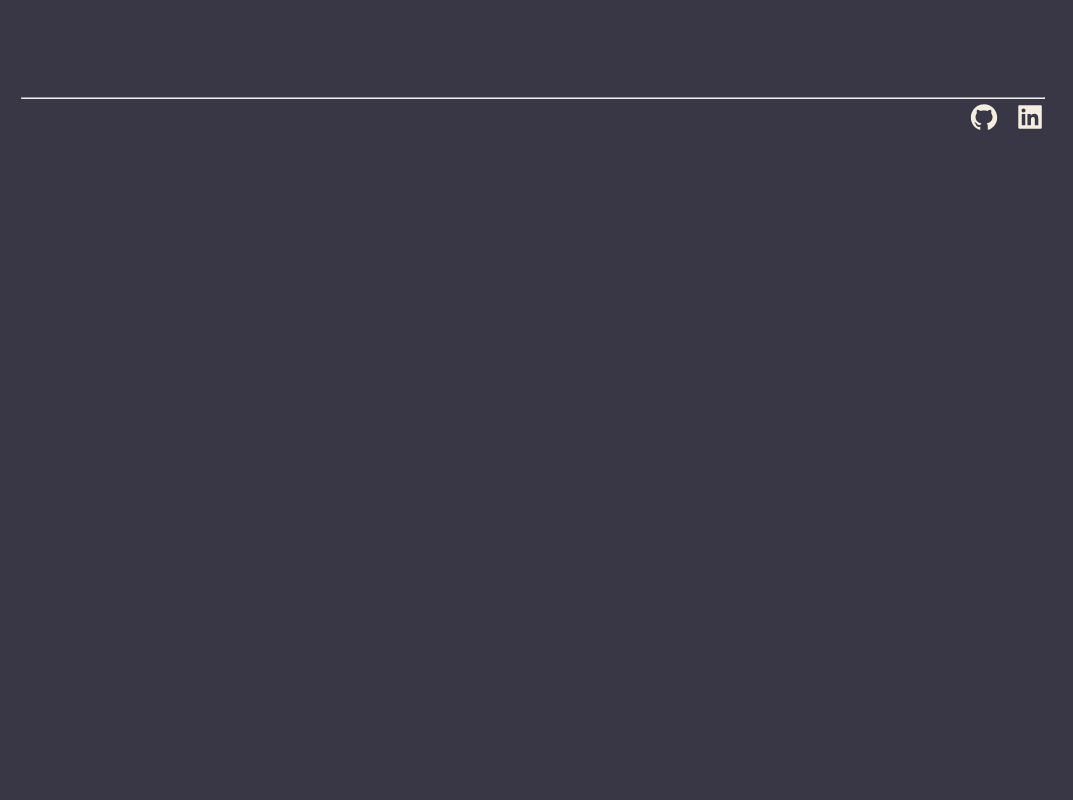
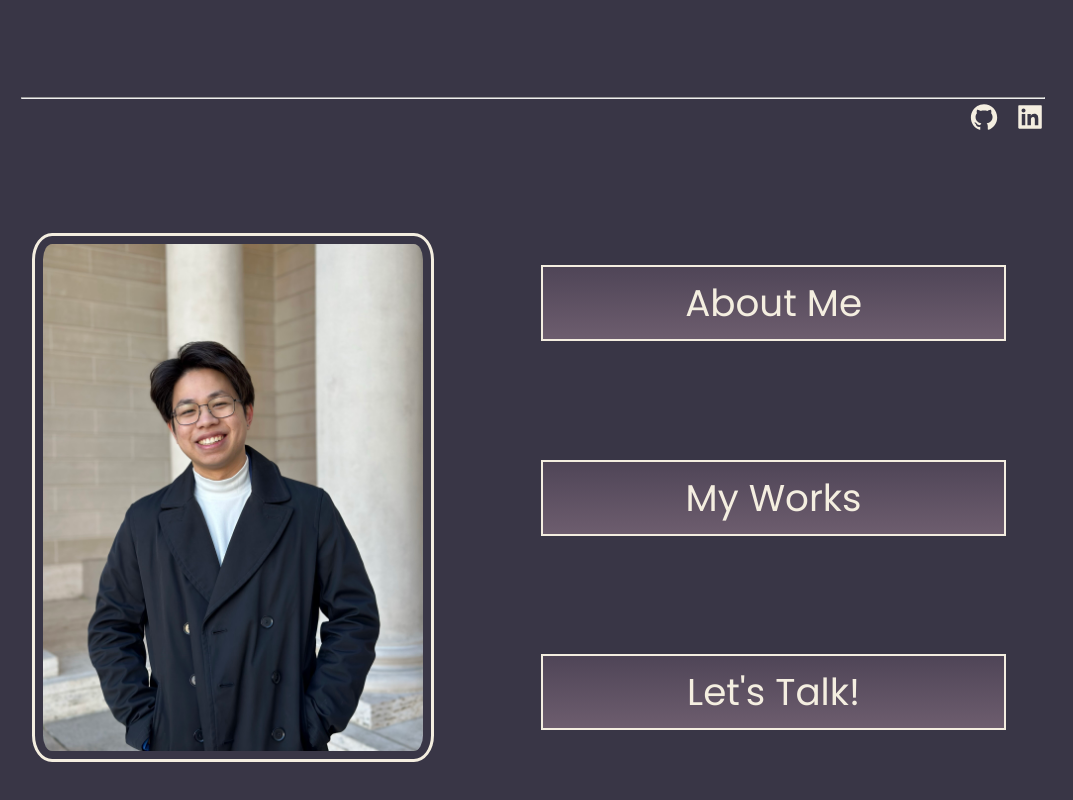
Before and after one commit to Jerricke/my-portfolio2.0, a React (Vite) app: page / in a window 1280 px wide. Shown: the part 642-1442 px from the top of the page, without its empty margins (107-1180 px from the left). Before the commit the page ends 880 px from the top, so only its background shows below. Built offline with nearby package versions, Linux system fonts and the light colour scheme.

Commit message:
setup home menu component

```diff
--- a/src/App.css
+++ b/src/App.css
@@ -11,7 +11,7 @@ body {
 * {
   color: var(--text);
   margin: 0;
-  overflow-y: hidden;
+  /* overflow-y: hidden; */
 }
 
 
@@ -33,10 +33,7 @@ header nav {
 header nav a{
   font-size: var(--step-1);
   text-decoration: none;
-}
-
-header nav hr {
-  /* display: inline-block; */
+  width: 8.5rem;
 }
 
 /* footer */
--- /dev/null
+++ b/src/components/Home_Menu/HomeMenu.css
@@ -0,0 +1,49 @@
+
+.homeMenu {
+    margin-top: 10%;
+}
+
+.homeMenu__wrapper {
+    display: flex;
+    flex-flow: row wrap;
+    justify-content: space-evenly;
+}
+
+.homeMenu__image {
+    width: 33%;
+    padding: 0.5rem;
+    border: 3px var(--text) solid;
+    border-radius: 5%;
+    /* margin-inline: 5%; */
+
+}
+
+.homeMenu__nav {
+    width: 40%;
+    padding: 2rem;
+    /* border: 2px white solid; */
+}
+
+.homeMenu__router {
+    padding: 0;
+    display: flex;
+    flex-flow: column wrap;
+    justify-content: space-between;
+    height: 100%;
+    width: auto;
+}
+
+.homeMenu__router li {
+    width: 100%;
+    list-style: none;
+    border: 2px var(--text) solid;
+    text-align: center;
+    padding: 0.5rem 0;
+    background: linear-gradient(var(--secondary), var(--tertiary));
+
+}
+.homeMenu__router li a {
+    display: block;
+    text-decoration: none;
+    font-size: var(--step-1);
+}
--- /dev/null
+++ b/src/components/Home_Menu/HomeMenu.jsx
@@ -0,0 +1,34 @@
+import { motion } from 'framer-motion';
+import './HomeMenu.css';
+import { NavLink } from 'react-router-dom';
+import Jerrick from '../../assets/Jerrick.jpeg';
+
+function HomeMenu() {
+  return (
+    <motion.div
+      initial={{ display: 'none', opacity: 0 }}
+      animate={{ display: 'block', opacity: 1 }}
+      transition={{ delay: 6.6, duration: 1 }}
+      className="homeMenu"
+    >
+      <div className="homeMenu__wrapper">
+        <img className="homeMenu__image" src={Jerrick} alt="Jerrick" />
+        <div className="homeMenu__nav">
+          <ul className="homeMenu__router">
+            <li>
+              <NavLink>About Me</NavLink>
+            </li>
+            <li>
+              <NavLink>My Works</NavLink>
+            </li>
+            <li>
+              <NavLink>Let&apos;s Talk!</NavLink>
+            </li>
+          </ul>
+        </div>
+      </div>
+    </motion.div>
+  );
+}
+
+export default HomeMenu;
--- a/src/components/Home_Welcome/Welcome.css
+++ b/src/components/Home_Welcome/Welcome.css
@@ -3,7 +3,7 @@
     margin:0;
     box-sizing: border-box;
     width: 100%;
-    height: 100vh;
+    height: 90vh;
     position: relative;
     background-color: var(--primary);
 }
--- a/src/components/Home_Welcome/Welcome.jsx
+++ b/src/components/Home_Welcome/Welcome.jsx
@@ -1,8 +1,19 @@
 import './Welcome.css';
+import { motion } from 'framer-motion';
 
 function Welcome() {
   return (
-    <div id="welcome">
+    <motion.div
+      animate={{
+        opacity: [1, 0, 0],
+        transitionEnd: {
+          display: 'none',
+        },
+      }}
+      transition={{ delay: 5.5, duration: 1, times: [0, 0.9, 1] }}
+      // exit={{ display: 'none' }}
+      id="welcome"
+    >
       <svg
         id="Jerrick"
         width="50%"
@@ -57,7 +68,7 @@ function Welcome() {
           strokeWidth="5"
         />
       </svg>
-    </div>
+    </motion.div>
   );
 }
 
--- a/src/layouts/RootLayout.jsx
+++ b/src/layouts/RootLayout.jsx
@@ -6,7 +6,9 @@ export default function RootLayout() {
     <div className="root-layout">
       <header>
         <nav>
-          <NavLink to="/">Jerrick</NavLink>
+          <NavLink to="/" reloadDocument>
+            Jerrick
+          </NavLink>
           <hr />
         </nav>
       </header>
--- a/src/pages/Home.jsx
+++ b/src/pages/Home.jsx
@@ -1,5 +1,11 @@
+import HomeMenu from '../components/Home_Menu/HomeMenu';
 import Welcome from '../components/Home_Welcome/Welcome';
 
 export default function Home() {
-  return <Welcome />;
+  return (
+    <>
+      <Welcome />
+      <HomeMenu />
+    </>
+  );
 }
```
Also changed, not shown: src/assets/Jerrick.jpeg (added).
